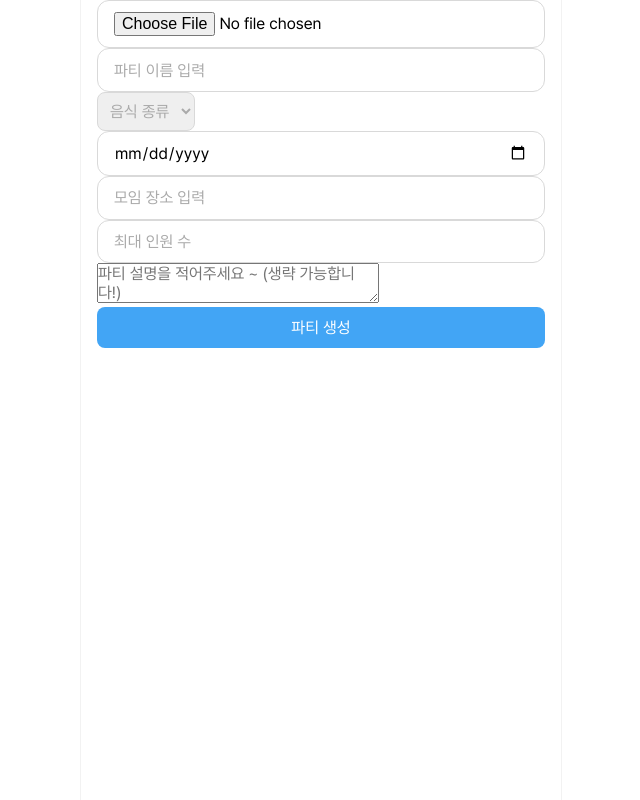
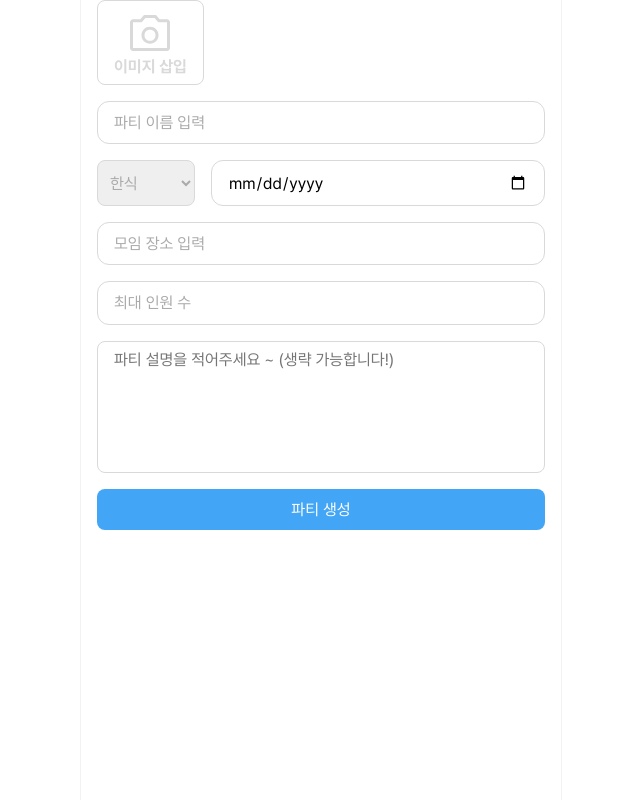
Before and after one commit to YCWG/YCWG-FrontEnd, a React (Vite) app: page /test in a window 1280 px wide. Shown: the whole page, without its empty margins (319-959 px from the left). Built offline with nearby package versions, Linux system fonts and the light colour scheme; no server answers.

Commit message:
feat: add create

```diff
--- /dev/null
+++ b/src/assets/svg/Camera.tsx
@@ -0,0 +1,16 @@
+const Camera = () => (
+  <svg
+    width='48'
+    height='48'
+    viewBox='0 0 48 48'
+    fill='none'
+    xmlns='http://www.w3.org/2000/svg'
+  >
+    <path
+      d='M24 34.7C26.4 34.7 28.4167 33.8833 30.05 32.25C31.6833 30.6167 32.5 28.5833 32.5 26.15C32.5 23.75 31.6833 21.7417 30.05 20.125C28.4167 18.5083 26.4 17.7 24 17.7C21.5667 17.7 19.5417 18.5083 17.925 20.125C16.3083 21.7417 15.5 23.75 15.5 26.15C15.5 28.5833 16.3083 30.6167 17.925 32.25C19.5417 33.8833 21.5667 34.7 24 34.7ZM24 31.7C22.4 31.7 21.0833 31.175 20.05 30.125C19.0167 29.075 18.5 27.75 18.5 26.15C18.5 24.5833 19.0167 23.2833 20.05 22.25C21.0833 21.2167 22.4 20.7 24 20.7C25.5667 20.7 26.875 21.2167 27.925 22.25C28.975 23.2833 29.5 24.5833 29.5 26.15C29.5 27.75 28.975 29.075 27.925 30.125C26.875 31.175 25.5667 31.7 24 31.7ZM7 42C6.2 42 5.5 41.7 4.9 41.1C4.3 40.5 4 39.8 4 39V13.35C4 12.5833 4.3 11.8917 4.9 11.275C5.5 10.6583 6.2 10.35 7 10.35H14.35L18 6H30L33.65 10.35H41C41.7667 10.35 42.4583 10.6583 43.075 11.275C43.6917 11.8917 44 12.5833 44 13.35V39C44 39.8 43.6917 40.5 43.075 41.1C42.4583 41.7 41.7667 42 41 42H7ZM41 39V13.35H32.25L28.6 9H19.4L15.75 13.35H7V39H41Z'
+      fill='#D9D9D9'
+    />
+  </svg>
+)
+
+export default Camera
--- a/src/assets/svg/index.ts
+++ b/src/assets/svg/index.ts
@@ -4,3 +4,4 @@ export { default as People } from './People'
 export { default as PeopleFocus } from './PeopleFocus'
 export { default as UserCircle } from './UserCircle'
 export { default as UserCircleFocus } from './UserCircleFocus'
+export { default as Camera } from './Camera'
--- /dev/null
+++ b/src/components/Image.tsx
@@ -0,0 +1,69 @@
+import * as SVG from '@assets/svg'
+import styled from '@emotion/styled'
+import {
+  ChangeEvent,
+  DetailedHTMLProps,
+  InputHTMLAttributes,
+  forwardRef,
+  useState,
+} from 'react'
+
+const Wrapper = styled.label`
+  display: inline-flex;
+  flex-direction: column;
+  justify-content: center;
+  align-items: center;
+  border: 1px solid #d9d9d9;
+  border-radius: 0.5rem;
+  padding: 0.5rem 1rem;
+  cursor: pointer;
+
+  h3 {
+    color: #d9d9d9;
+  }
+`
+
+const ImagePreview = styled.img`
+  max-width: 6.25rem;
+  max-height: 6.25rem;
+  object-fit: cover;
+`
+
+interface Props
+  extends DetailedHTMLProps<
+    InputHTMLAttributes<HTMLInputElement>,
+    HTMLInputElement
+  > {}
+
+const Image = forwardRef<HTMLInputElement, Props>(({ ...props }, ref) => {
+  const [value, setValue] = useState<string>('')
+  const onChange = (e: ChangeEvent<HTMLInputElement>) => {
+    if (e.target.files) setValue(URL.createObjectURL(e.target.files[0]))
+    if (props.onChange) props.onChange(e)
+  }
+
+  return (
+    <Wrapper>
+      <input
+        {...props}
+        onChange={onChange}
+        ref={ref}
+        type='file'
+        accept='*/image'
+        hidden
+      />
+      {value ? (
+        <ImagePreview src={value} />
+      ) : (
+        <>
+          <SVG.Camera />
+          <h3>이미지 삽입</h3>
+        </>
+      )}
+    </Wrapper>
+  )
+})
+
+Image.displayName = 'Image'
+
+export default Image
--- a/src/features/parties/components/Create/index.tsx
+++ b/src/features/parties/components/Create/index.tsx
@@ -1,6 +1,8 @@
 import { Button, Input } from '@components'
 import useCreateParty from '@features/parties/hooks/useCreateParty'
 import FoodKind from '@features/parties/components/FoodKind'
+import Textarea from '@features/parties/components/Textarea'
+import Image from '@components/Image'
 import * as S from './style'
 
 const Create = () => {
@@ -8,21 +10,21 @@ const Create = () => {
 
   return (
     <S.Wrapper onSubmit={onSubmit}>
-      <Input
-        type='file'
-        accept='*/image'
-        {...register('image', { required: true })}
-      />
+      <div>
+        <Image {...register('image', { required: true })} />
+      </div>
       <Input
         placeholder='파티 이름 입력'
         {...register('title', { required: true })}
       />
+      <S.FoodAndDate>
         <FoodKind {...register('category')} />
         <Input
           type='date'
           placeholder='모임 날짜'
           {...register('date', { required: true })}
         />
+      </S.FoodAndDate>
       <Input
         placeholder='모임 장소 입력'
         {...register('place', { required: true })}
@@ -32,7 +34,7 @@ const Create = () => {
         placeholder='최대 인원 수'
         {...register('member_limit', { required: true })}
       />
-      <textarea
+      <Textarea
         placeholder='파티 설명을 적어주세요 ~ (생략 가능합니다!)'
         {...register('description')}
       />
--- a/src/features/parties/components/Create/style.ts
+++ b/src/features/parties/components/Create/style.ts
@@ -1,3 +1,12 @@
 import styled from '@emotion/styled'
 
-export const Wrapper = styled.form``
+export const Wrapper = styled.form`
+  display: flex;
+  flex-direction: column;
+  gap: 1rem;
+`
+
+export const FoodAndDate = styled.div`
+  display: flex;
+  gap: 1rem;
+`
--- a/src/features/parties/components/FoodKind/index.tsx
+++ b/src/features/parties/components/FoodKind/index.tsx
@@ -21,7 +21,7 @@ const Wrapper = styled.select`
 
 const FoodKind = forwardRef<HTMLSelectElement, Props>(({ ...props }, ref) => {
   return (
-    <Wrapper ref={ref} defaultValue='DEFAULT' {...props}>
+    <Wrapper ref={ref} defaultValue='한식' {...props}>
       <option value='DEFAULT' disabled>
         음식 종류
       </option>
--- /dev/null
+++ b/src/features/parties/components/Textarea/index.tsx
@@ -0,0 +1,13 @@
+import styled from '@emotion/styled'
+
+const Textarea = styled.textarea`
+  width: 100%;
+  height: 8.25rem;
+  resize: none;
+  border: 1px solid #d9d9d9;
+  border-radius: 0.5rem;
+  padding: 0.5rem 1rem;
+  outline: none;
+`
+
+export default Textarea
```
Lines whose indentation alone changed are shown as unchanged.
